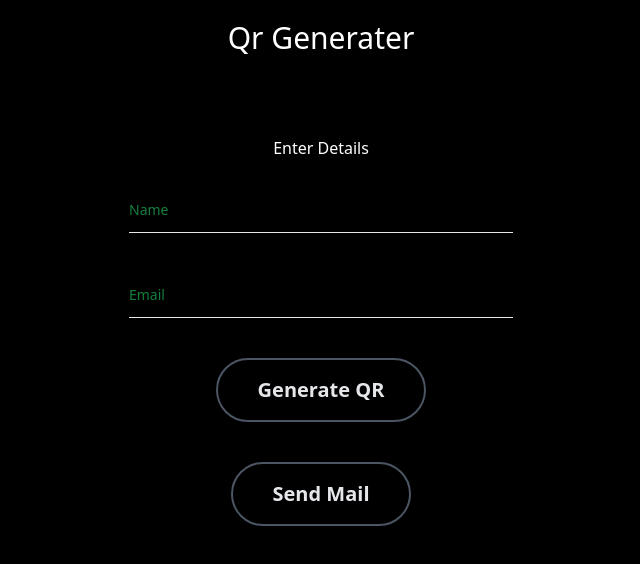
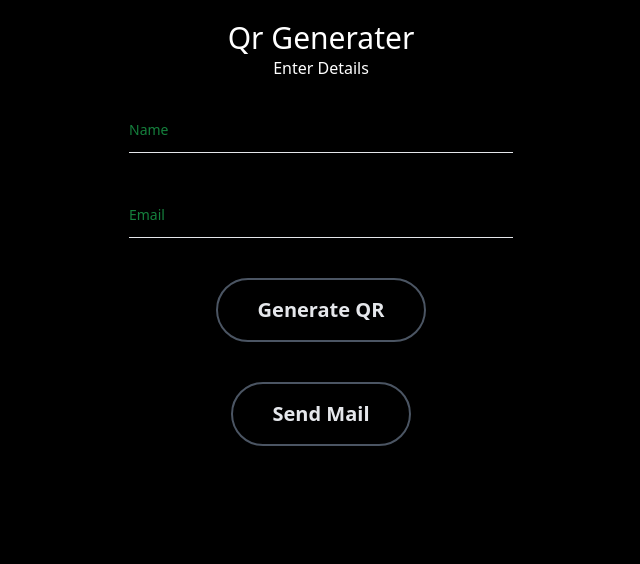
Before and after one commit to Anantha-K/qr, a React (Create React App) app: page / in a window 1280 px wide. Shown: the top 564 px of the page, without its empty margins (319-959 px from the left). Built offline with nearby package versions, Linux system fonts and the light colour scheme.

Commit message:
Update App.js

```diff
--- a/src/App.js
+++ b/src/App.js
@@ -7,12 +7,12 @@ function App() {
   const [buttonPressed, setButtonPressed] = useState(false);
 
   const generateQRCode = () => {
-    const combinedValue = `${input1}+${input2}`;
+    const combinedValue = `${input1}-${input2}`;
     return combinedValue;
   };
 
   const handleGenerateQR = () => {
-    if(input1!=="" && input2!==""){
+    if(input1!=="" || input2!==""){
 
       setButtonPressed(false);
     }
@@ -23,7 +23,7 @@ function App() {
       <div>
         <h1 className="mt-5 text-3xl">Qr Generater</h1>
       </div>
-      <div className=" mt-20 items-center align-middle justify-center max-h-screen flex flex-col w-full">
+      <div className=" mt-25 items-center align-middle justify-center max-h-screen flex flex-col w-full">
         <h1>Enter Details</h1>
 <div className="w-full flex flex-col items-center py-7 space-y-10">
 <label
```
